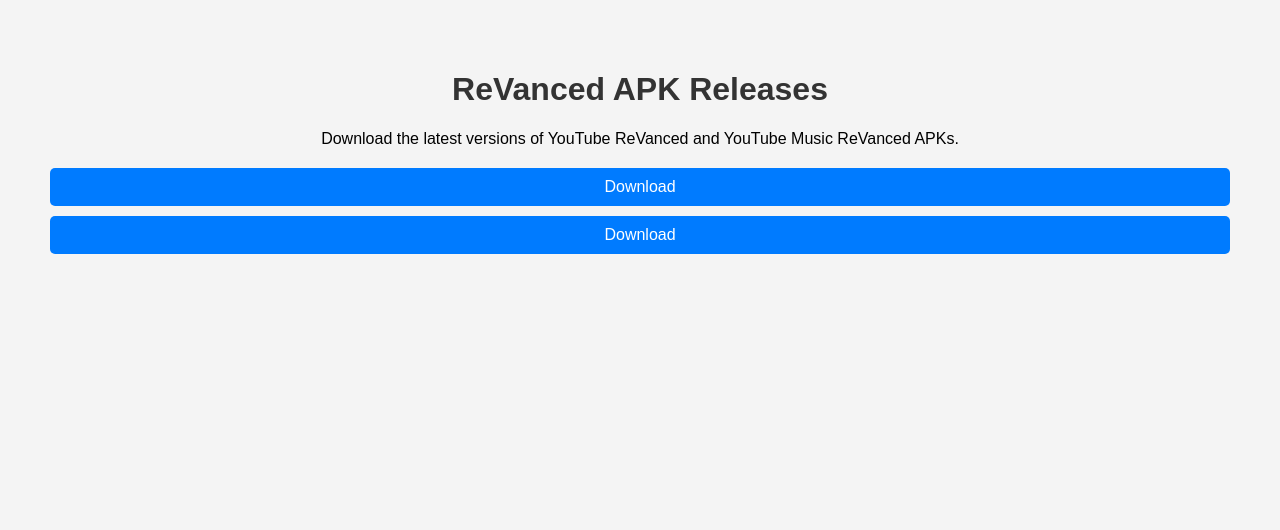
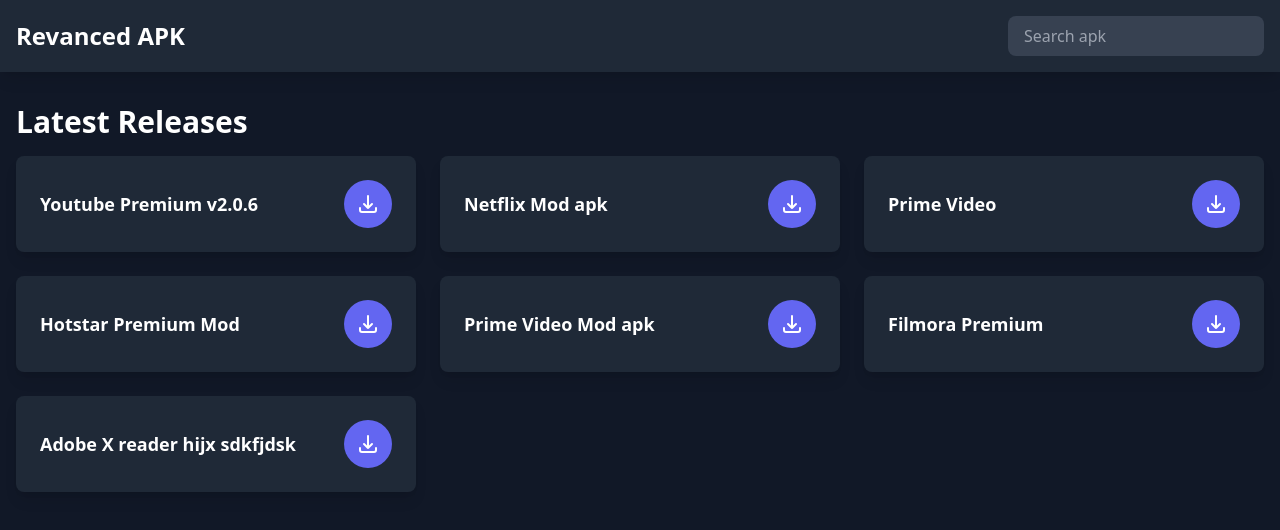
Before and after one commit to Raghucharan16/Revanced_Apks, a plain HTML site: page index.html in a window 1280 px wide. Drawn offline with nearby package versions, Linux system fonts and the light colour scheme.

Commit message:
tailwind ui

```diff
--- a/index.html
+++ b/index.html
@@ -1,21 +1,34 @@
 <!DOCTYPE html>
 <html lang="en">
-<head>
-    <meta charset="UTF-8">
-    <meta name="viewport" content="width=device-width, initial-scale=1.0">
+  <head>
+    <meta charset="UTF-8" />
+    <meta name="viewport" content="width=device-width, initial-scale=1.0" />
     <title>ReVanced APK Releases</title>
-    <link rel="stylesheet" href="styles.css">
-</head>
-<body>
-    <div class="container">
-        <h1>ReVanced APK Releases</h1>
-        <p>Download the latest versions of YouTube ReVanced and YouTube Music ReVanced APKs.</p>
+    <script src="https://cdn.tailwindcss.com"></script>
+  </head>
+  <body class="bg-gray-900 text-white">
+    <header class="fixed w-full bg-gray-800 p-4 shadow-lg z-50">
+      <div class="container flex justify-between items-center mx-auto">
+        <h1 class="text-lg md:text-2xl font-semibold">Revanced APK</h1>
+        <input
+          type="text"
+          placeholder="Search apk"
+          class="bg-gray-700 text-gray-200 rounded-lg py-2 px-4 md:w-64 w-48 focus:outline-none focus:ring-2 focus:ring-indigo-400"
+        />
+      </div>
+    </header>
 
-        <div id="apk-list">
-            <!-- APK files will be loaded here by script.js -->
-        </div>
-    </div>
+    <main class="pt-20 container mx-auto px-4">
+      <section class="my-6">
+        <h2 class="text-xl md:text-3xl font-semibold mb-4">Latest Releases</h2>
+
+        <div
+          id="apk-list"
+          class="grid grid-cols-1 md:grid-cols-2 lg:grid-cols-3 gap-6"
+        ></div>
+      </section>
+    </main>
 
     <script src="script.js"></script>
-</body>
+  </body>
 </html>
--- a/script.js
+++ b/script.js
@@ -1,18 +1,62 @@
-document.addEventListener('DOMContentLoaded', function () {
-    const apkList = document.getElementById('apk-list');
+document.addEventListener("DOMContentLoaded", function () {
+  const apkList = document.getElementById("apk-list");
 
-    // List of APK files (will be automatically updated by the workflow)
-    const apks = [
-        '',
-        ''
-    ];
+  // List of APK files
+  const apks = [
+    "Youtube Premium v2.0.6",
+    "Netflix Mod apk",
+    "Prime Video",
+    "Hotstar Premium Mod",
+    "Prime Video Mod apk",
+    "Filmora Premium",
+    "Adobe X reader hijx sdkfjdsk",
+  ];
 
-    // Dynamically create download links
-    apks.forEach(apk => {
-        const apkLink = document.createElement('a');
-        apkLink.href = `releases/${apk}`;
-        apkLink.className = 'apk-link';
-        apkLink.textContent = `Download ${apk}`;
-        apkList.appendChild(apkLink);
-    });
+  apks.forEach((apk) => {
+    const apkBlock = document.createElement("div");
+    apkBlock.className =
+      "bg-gray-800 p-6 rounded-lg flex justify-between items-center shadow-lg hover:bg-gray-700 transition duration-300";
+
+    const apkTitle = document.createElement("h3");
+    apkTitle.className = "text-base md:text-lg font-semibold";
+    apkTitle.textContent = apk;
+
+    const downloadLink = document.createElement("a");
+    downloadLink.href = `releases/${apk}`;
+    downloadLink.className =
+      "bg-indigo-500 p-3 rounded-full hover:bg-indigo-600 transition";
+
+    // Just adding svg
+    const svgIcon = document.createElementNS(
+      "http://www.w3.org/2000/svg",
+      "svg"
+    );
+    svgIcon.setAttribute("xmlns", "http://www.w3.org/2000/svg");
+    svgIcon.setAttribute("class", "h-6 w-6 text-white");
+    svgIcon.setAttribute("fill", "none");
+    svgIcon.setAttribute("viewBox", "0 0 24 24");
+    svgIcon.setAttribute("stroke", "currentColor");
+
+    const svgPath = document.createElementNS(
+      "http://www.w3.org/2000/svg",
+      "path"
+    );
+    svgPath.setAttribute("stroke-linecap", "round");
+    svgPath.setAttribute("stroke-linejoin", "round");
+    svgPath.setAttribute("stroke-width", "2");
+    svgPath.setAttribute(
+      "d",
+      "M4 16v2a2 2 0 002 2h12a2 2 0 002-2v-2m-4-4l-4 4m0 0l-4-4m4 4V4"
+    );
+
+    svgIcon.appendChild(svgPath);
+    // svg end
+
+    downloadLink.appendChild(svgIcon);
+
+    apkBlock.appendChild(apkTitle);
+    apkBlock.appendChild(downloadLink);
+
+    apkList.appendChild(apkBlock);
+  });
 });
--- a/styles.css
+++ /dev/null
@@ -1,33 +0,0 @@
-body {
-    font-family: Arial, sans-serif;
-    background-color: #f4f4f4;
-    margin: 0;
-    padding: 0;
-}
-
-.container {
-    text-align: center;
-    padding: 50px;
-}
-
-h1 {
-    color: #333;
-}
-
-#apk-list {
-    margin-top: 20px;
-}
-
-.apk-link {
-    display: block;
-    margin: 10px auto;
-    padding: 10px 20px;
-    background-color: #007BFF;
-    color: white;
-    text-decoration: none;
-    border-radius: 5px;
-}
-
-.apk-link:hover {
-    background-color: #0056b3;
-}
```
